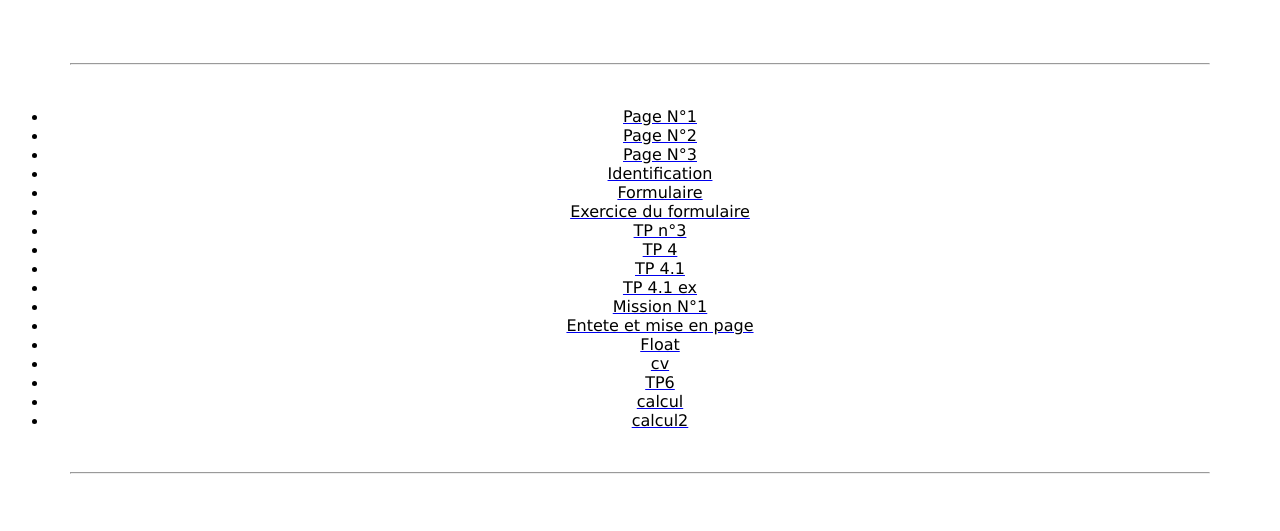
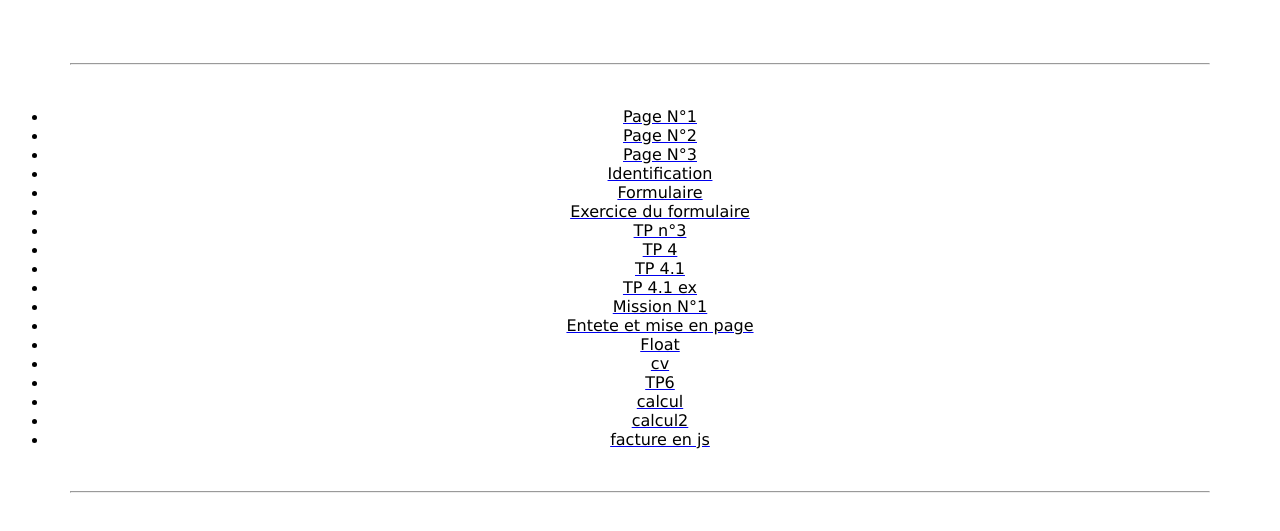
Before and after one commit to macaron95/siteaa, a plain HTML site: page index.html in a window 1280 px wide. Shown: the part 79-610 px from the top of the page. Drawn offline with Linux system fonts and the light colour scheme.

Commit message:
Update index.html

```diff
--- a/index.html
+++ b/index.html
@@ -32,6 +32,8 @@
 		<center><li><a href="tp6/TP6.html"> <font color="black" face="verdana">TP6</font> </a></center>
 		<center><li><a href="Calculatrice/calcul.html"> <font color="black" face="verdana">calcul</font> </a></center>
 		<center><li><a href="calculatrice2/calcul.html"> <font color="black" face="verdana">calcul2</font> </a></center>
+		<center><li><a href="facture.html"> <font color="black" face="verdana">facture en js</font> </a></center>
+
 
 </ul>
 	<br>
```
